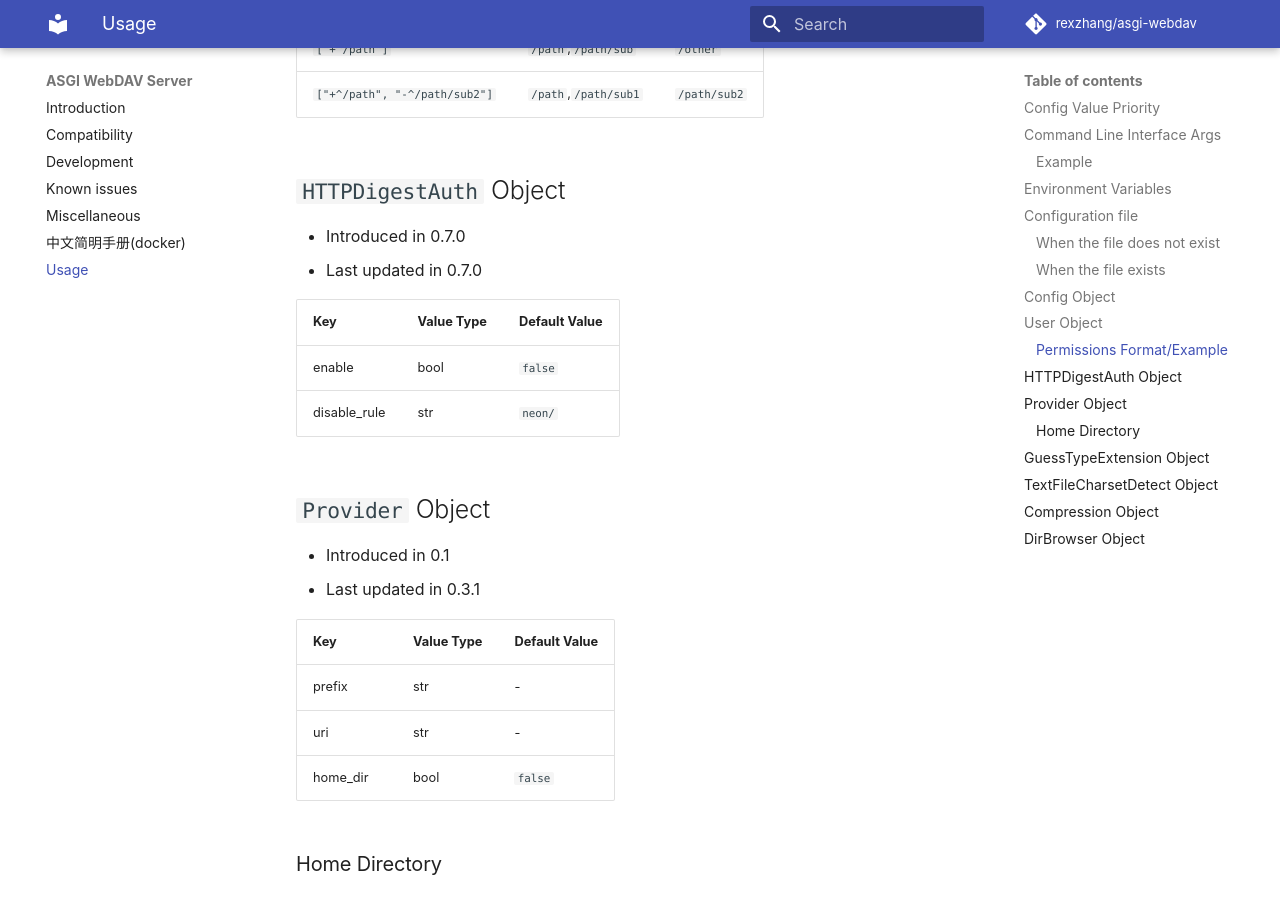
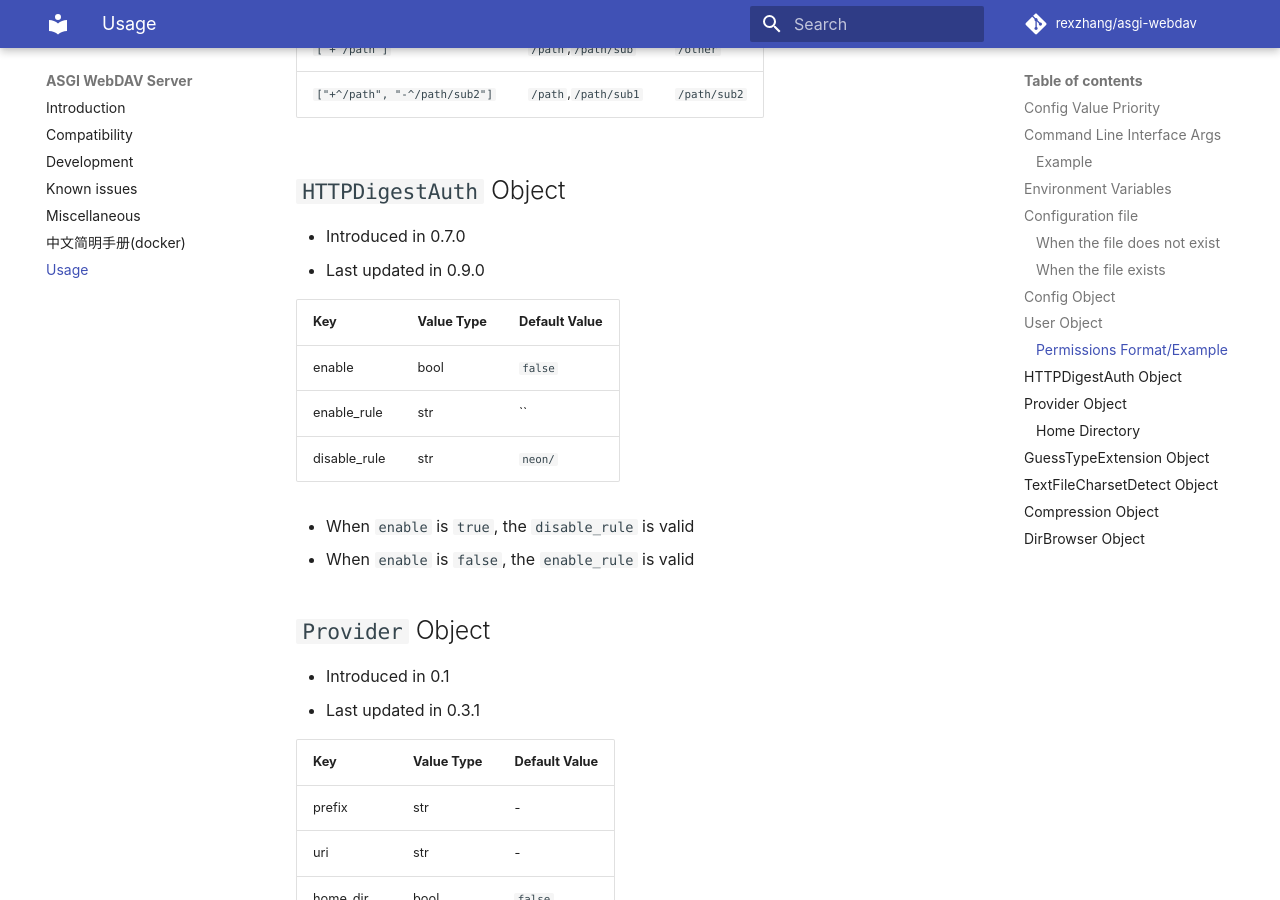
Before and after one commit to rexzhang/asgi-webdav, an MkDocs documentation site: the page built from docs/usage.md, in a window 1280 px wide and 900 px high, scrolled down 4524 px. Built offline with MkDocs 1.6.1 and Material for MkDocs 9.7.7, drawn with Linux system fonts in a browser that asks for light colours; comment, search, counter and statistics services are not loaded.

Commit message:
Update docs

```diff
--- a/docs/usage.md
+++ b/docs/usage.md
@@ -190,12 +190,16 @@ INFO: [uvicorn] Uvicorn running on http://0.0.0.0:80 (Press CTRL+C to quit)
 ## `HTTPDigestAuth` Object
 
 - Introduced in 0.7.0
-- Last updated in 0.7.0
+- Last updated in 0.9.0
 
 | Key          | Value Type | Default Value |
 | ------------ | ---------- | ------------- |
 | enable       | bool       | `false`       |
+| enable_rule  | str        | ``            |
 | disable_rule | str        | `neon/`       |
+
+- When `enable` is `true`, the `disable_rule` is valid
+- When `enable` is `false`, the `enable_rule` is valid
 
 ## `Provider` Object
 
```
Also changed, not shown: CHANGELOG.md (+3 -0 lines).
